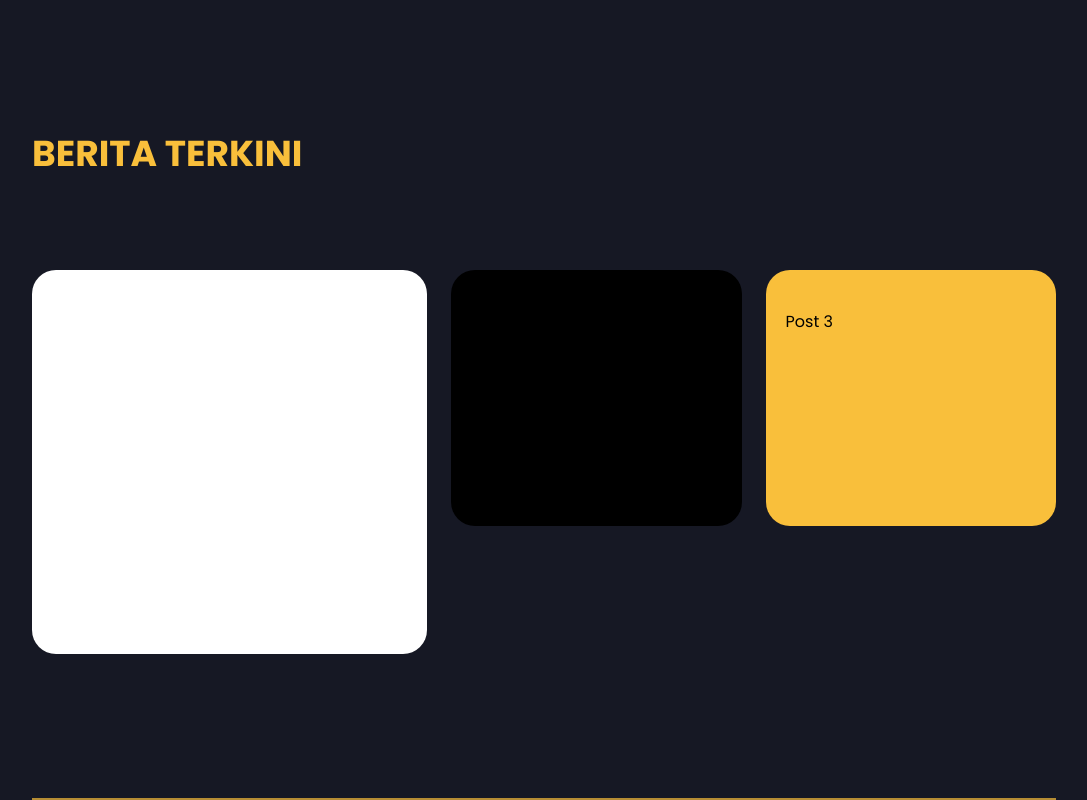
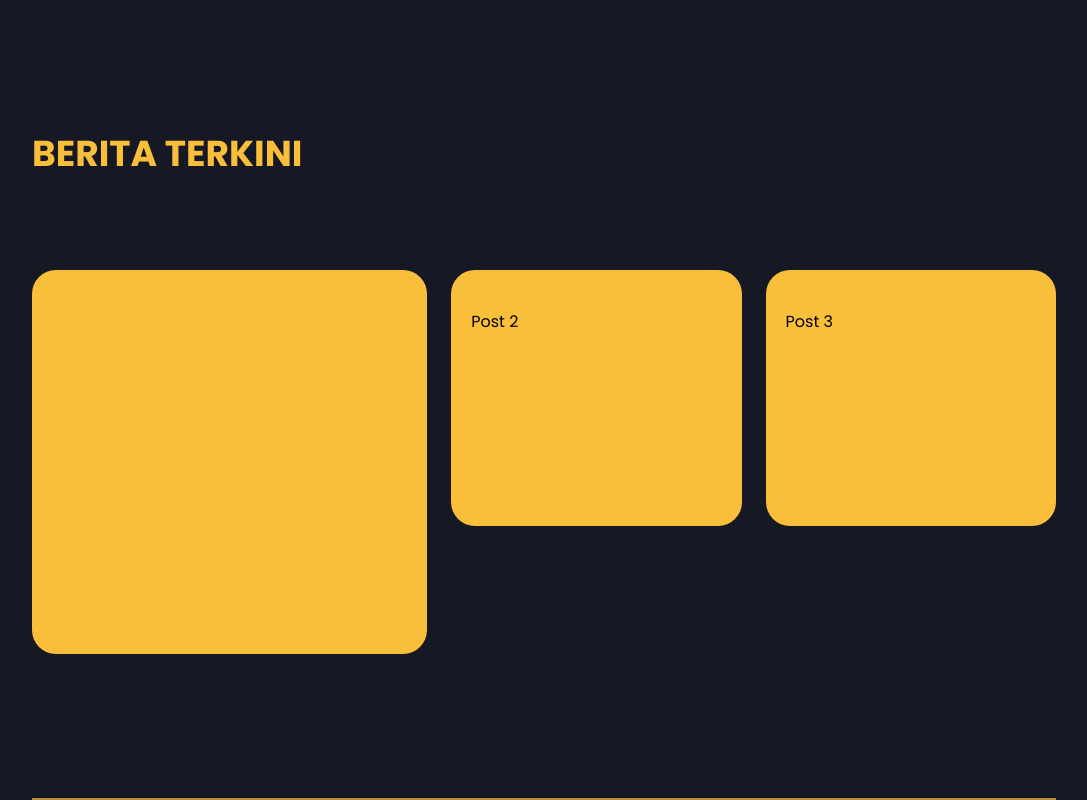
Before and after one commit to ScaferuZ/smansa, a React (Create React App) app: page / in a window 1280 px wide. Shown: the part 1601-2401 px from the top of the page, without its empty margins (96-1183 px from the left). Built offline with nearby package versions, Linux system fonts and the light colour scheme.

Commit message:
change card

```diff
--- a/src/components/BlogList.js
+++ b/src/components/BlogList.js
@@ -7,8 +7,8 @@ function BlogList() {
         BERITA TERKINI
       </h1>
       <div className="mt-24 grid grid-cols-10 gap-6 text-left">
-        <div className="col-span-4 rounded-3xl px-5 py-10 bg-white h-96"></div>
-        <div className="col-span-3 rounded-3xl px-5 py-10 bg-black h-64">
+        <div className="col-span-4 rounded-3xl px-5 py-10 bg-secondary h-96"></div>
+        <div className="col-span-3 rounded-3xl px-5 py-10 bg-secondary h-64">
           Post 2
         </div>
         <div className="col-span-3 rounded-3xl px-5 py-10 bg-secondary h-64">
```
